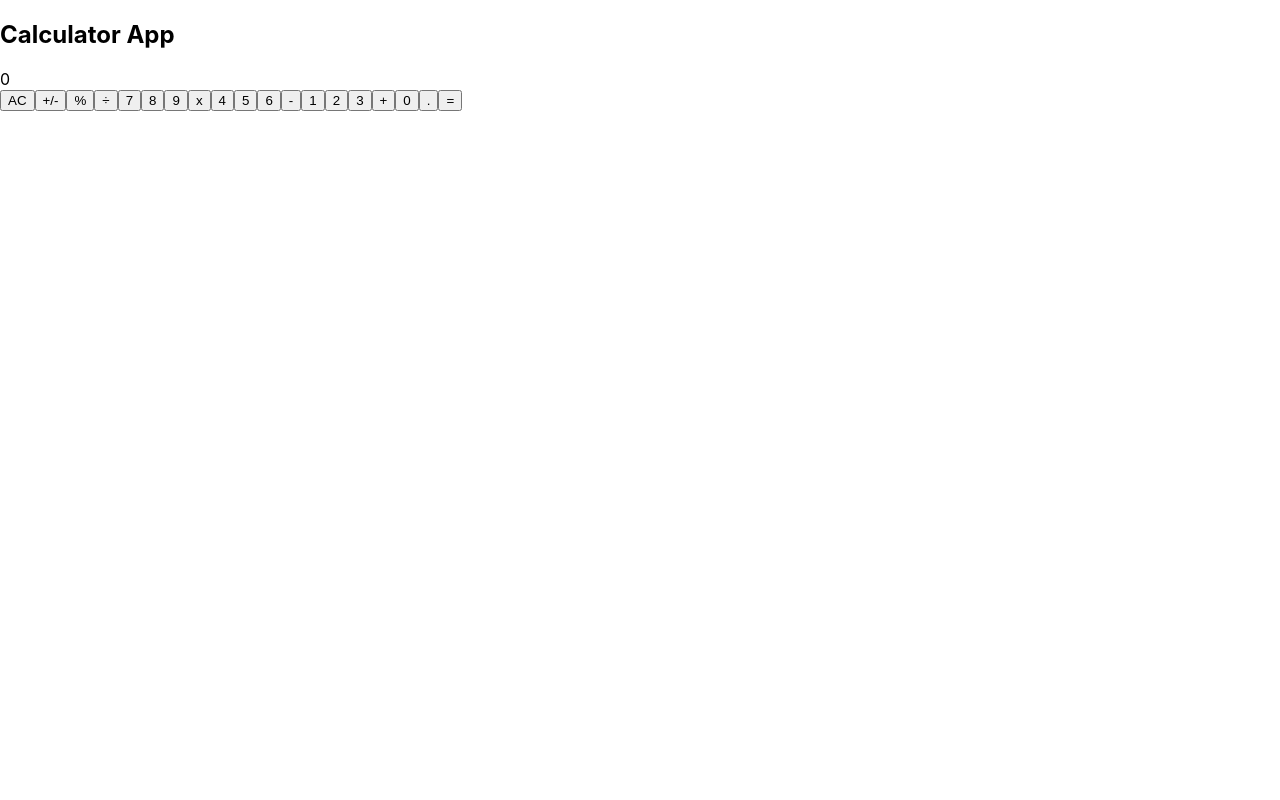
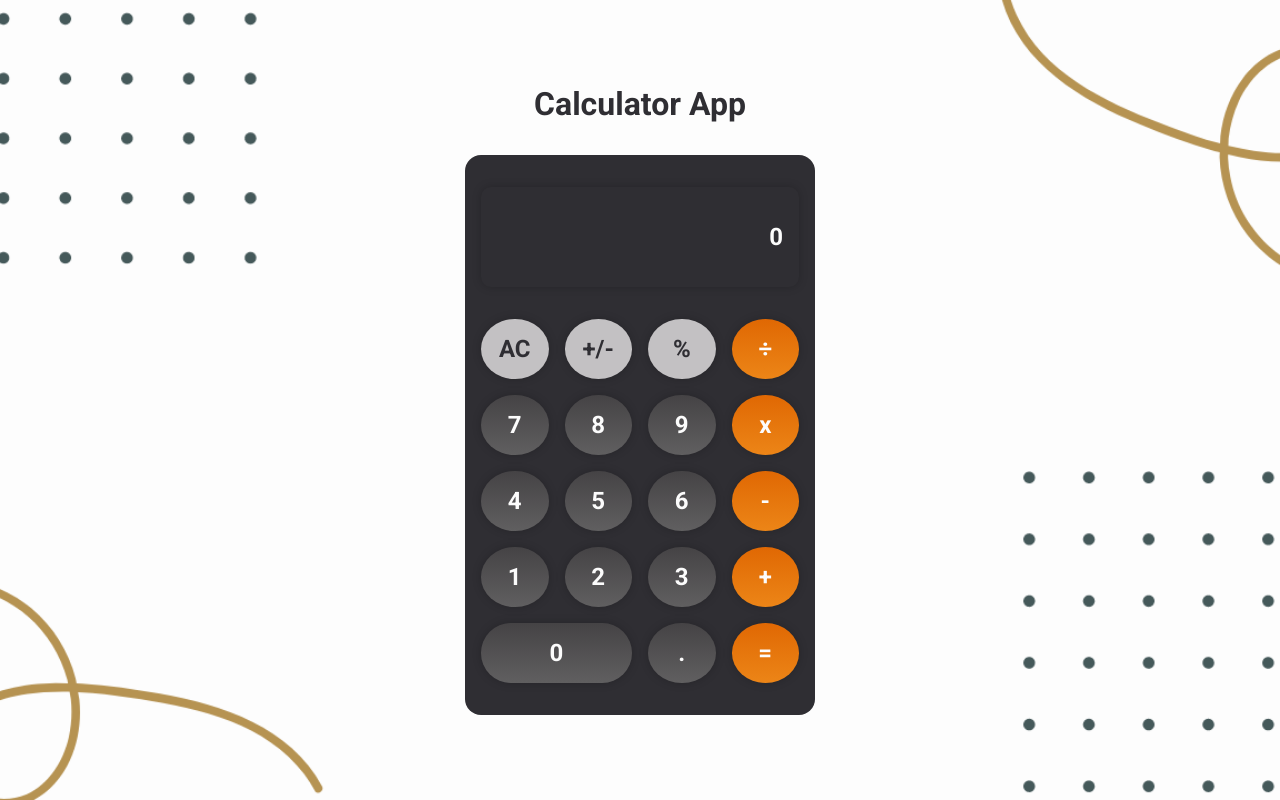
Before and after one commit to vvoo21/math-magicians, a React (Create React App) app: page / in a window 1280 px wide. Built offline with nearby package versions, Linux system fonts and the light colour scheme.

Commit message:
Add style

```diff
--- a/src/index.css
+++ b/src/index.css
@@ -1,27 +1,120 @@
-body {
-  margin: 0;
-  font-family:
-    -apple-system,
-    BlinkMacSystemFont,
-    'Segoe UI',
-    'Roboto',
-    'Oxygen',
-    'Ubuntu',
-    'Cantarell',
-    'Fira Sans',
-    'Droid Sans',
-    'Helvetica Neue',
-    sans-serif;
-  -webkit-font-smoothing: antialiased;
-  -moz-osx-font-smoothing: grayscale;
+@import url('https://fonts.googleapis.com/css2?family=Josefin+Sans:wght@400;500;600;700&family=Krona+One&family=Kumbh+Sans:wght@400;700&family=Lato:wght@400;700&family=Poppins:wght@400;500;600;700&family=Roboto:wght@400;500;700&family=Space+Grotesk:wght@400;500;600;700&display=swap');
+
+:root {
+  --primary: hsl(252, 5%, 19%);
+  --secondary: hsl(183, 13%, 31%);
+  --links-hover: hsl(62, 51%, 70%);
+  --light: hsl(0, 0%, 99%);
+  --footer: hsl(39, 41%, 52%);
+  /* calculator */
+  --bg-calculator: hsl(252, 5%, 19%);
+  --buttons: linear-gradient(0deg, rgba(96,95,96,1) 0%, rgba(69,67,69,1) 100%);
+  --buttons-up: hsl(300, 2%, 76%);
+  --buttons-right-side: linear-gradient(0deg, rgba(236,133,23,1) 0%, rgba(224,104,3,1) 100%);
+  --opacity: 0.5;
 }
 
-code {
-  font-family:
-    source-code-pro,
-    Menlo,
-    Monaco,
-    Consolas,
-    'Courier New',
-    monospace;
+* {
+  margin: 0;
+  padding: 0;
+  box-sizing: border-box;
+  font-family: 'Roboto', sans-serif;
 }
+
+body,
+.app {
+  background-color: var(--light);
+  min-height: 100vh;
+}
+
+section {
+  padding: 2rem;
+  background: url(../public/bg-section.png);
+  background-size: cover;
+  background-position: center;
+  background-repeat: no-repeat;
+  height: 100vh;
+  display: flex;
+  flex-direction: column;
+  justify-content: center;
+  align-items: center;
+  gap: 2rem;
+}
+
+.calculator-title {
+  font-size: 2rem;
+  font-weight: 700;
+  color: var(--primary);
+}
+
+.calculator {
+  background-color: var(--bg-calculator);
+  width: 100%;
+  max-width: 350px;
+  border-radius: 16px;
+  padding: 2rem 1rem;
+  display: flex;
+  flex-direction: column;
+  justify-content: center;
+  align-items: center;
+  gap: 2rem;
+}
+
+.calculator-display {
+  width: 100%;
+  height: 100px;
+  background-color: var(--primary);
+  box-shadow: 0 0 10px 0 rgba(0, 0, 0, 0.2);
+  color: var(--light);
+  font-size: 1.5rem;
+  font-weight: 700;
+  border-radius: 10px;
+  display: flex;
+  justify-content: flex-end;
+  align-items: center;
+  padding: 0 1rem;
+}
+
+.calculator-keys {
+  width: 100%;
+  display: grid;
+  grid-template-columns: repeat(4, 1fr);
+  grid-template-rows: repeat(5, 1fr);
+  gap: 1rem;
+}
+
+.btn {
+  width: 100%;
+  height: 100%;
+  border-radius: 50%;
+  padding: 1rem;
+  border: none;
+  background: var(--buttons);
+  box-shadow: 0 0 10px 0 rgba(0, 0, 0, 0.2);
+  color: var(--light);
+  font-size: 1.5rem;
+  font-weight: 700;
+  display: flex;
+  justify-content: center;
+  align-items: center;
+  cursor: pointer;
+  transition: all 0.3s ease;
+}
+
+.btn:hover {
+  opacity: var(--opacity);
+}
+
+.btn-up {
+  background: var(--buttons-up);
+  color: var(--primary);
+}
+
+.btn-orange {
+  background: var(--buttons-right-side);
+}
+
+.btn-zero {
+  grid-column: 1 / span 2;
+  border-radius: 30px;
+}
```
